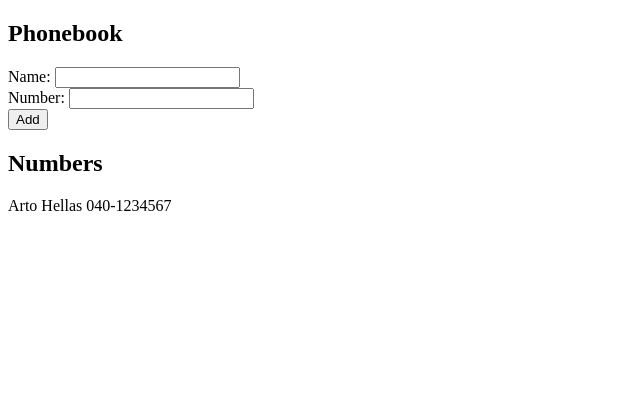
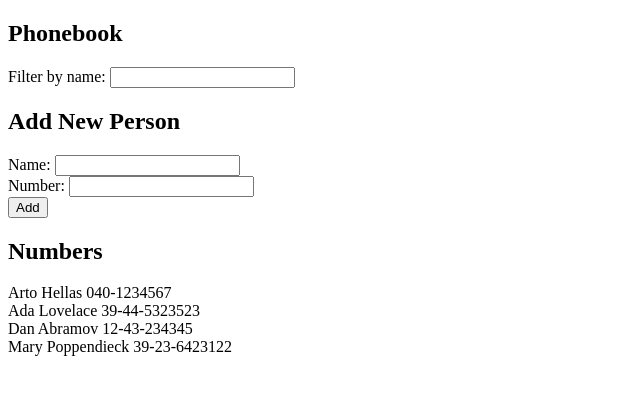
Before and after one commit to douglasdotv/fullstackopen, a React (Vite) app in the folder part2/phonebook/: page / in a window 1280 px wide. Shown: the top 394 px of the page, without its empty margins (0-640 px from the left). Built offline with nearby package versions, Linux system fonts and the light colour scheme.

Commit message:
Add search functionality to filter by name
(2.9)

```diff
--- a/part2/phonebook/src/App.jsx
+++ b/part2/phonebook/src/App.jsx
@@ -3,17 +3,27 @@
 const App = () => {
   const [persons, setPersons] = useState([
     { name: 'Arto Hellas', number: '040-1234567', id: 1 },
+    { name: 'Ada Lovelace', number: '39-44-5323523', id: 2 },
+    { name: 'Dan Abramov', number: '12-43-234345', id: 3 },
+    { name: 'Mary Poppendieck', number: '39-23-6423122', id: 4 },
   ])
   const [newName, setNewName] = useState('')
   const [newNumber, setNewNumber] = useState('')
+  const [searchQuery, setSearchQuery] = useState('')
 
   const handleNameChange = (event) => {
     setNewName(event.target.value)
   }
-
   const handleNumberChange = (event) => {
     setNewNumber(event.target.value)
   }
+  const handleSearchQueryChange = (event) => {
+    setSearchQuery(event.target.value)
+  }
+
+  const filteredPersons = persons.filter((person) => {
+    return person.name.toLowerCase().includes(searchQuery.toLowerCase())
+  })
 
   const isDuplicateName = (name) => {
     return persons.some(
@@ -61,6 +71,11 @@
   return (
     <div>
       <h2>Phonebook</h2>
+      <div>
+        Filter by name:{' '}
+        <input value={searchQuery} onChange={handleSearchQueryChange} />
+      </div>
+      <h2>Add New Person</h2>
       <form onSubmit={addPerson}>
         <div>
           Name: <input value={newName} onChange={handleNameChange} />
@@ -73,7 +88,7 @@
         </div>
       </form>
       <h2>Numbers</h2>
-      {persons.map((person) => (
+      {filteredPersons.map((person) => (
         <div key={person.id}>
           {person.name} {person.number}
         </div>
```
